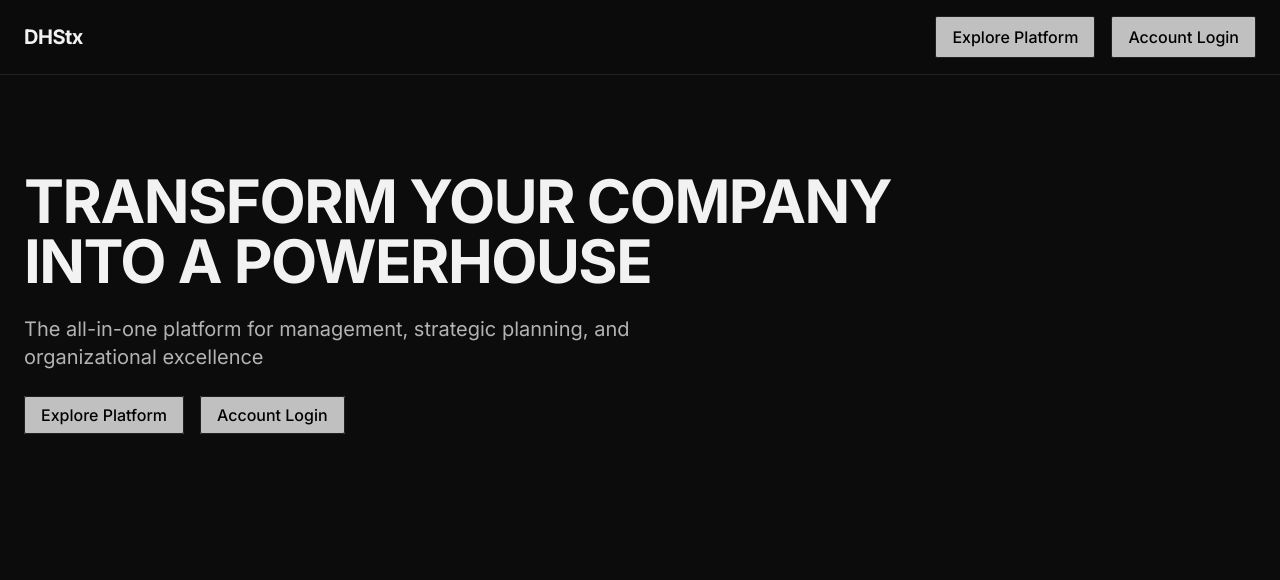
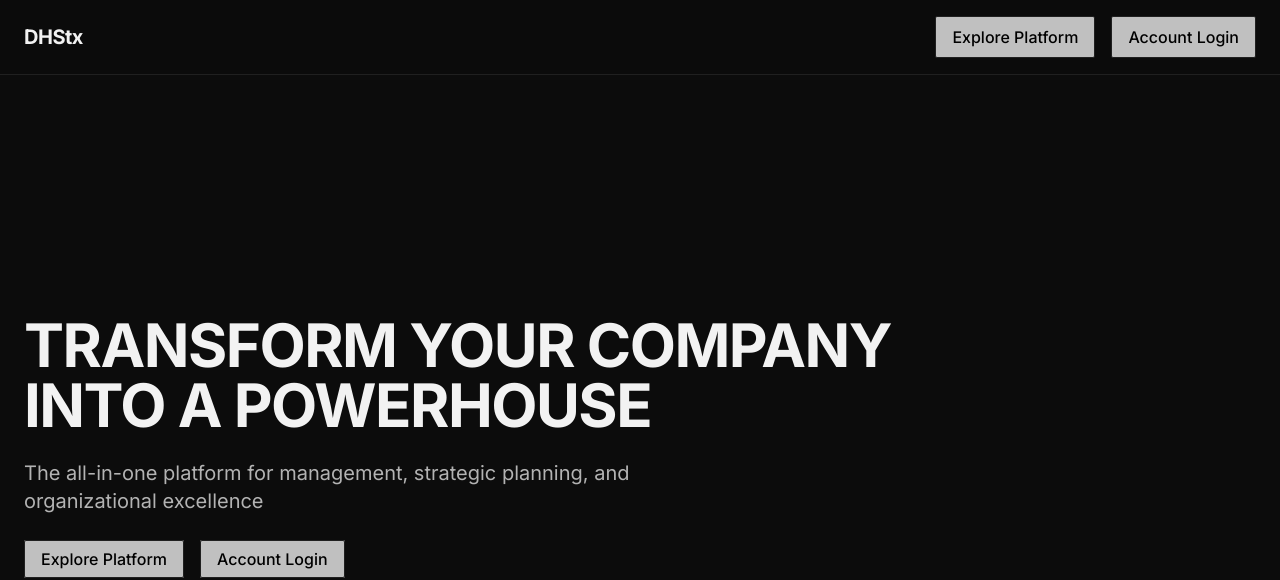
Before and after one commit to dhstx/productpage, a React (Vite) app: page / in a window 1280 px wide. Shown: the top 580 px of the page. Built offline with nearby package versions, Linux system fonts and the light colour scheme; no server answers.

Commit message:
fix: increase hero section spacing to push AI chat below fold

```diff
--- a/src/pages/Landing.jsx
+++ b/src/pages/Landing.jsx
@@ -31,7 +31,7 @@ export default function Landing() {
         </header>
 
         {/* Hero Section */}
-        <section className="container mx-auto px-6 py-24">
+        <section className="container mx-auto px-6 pt-32 pb-48 min-h-screen flex items-center">
           <FadeInSection>
             <div className="max-w-4xl">
               <h1 className="text-5xl md:text-6xl font-bold text-[#F2F2F2] mb-6 uppercase tracking-tight">
```
